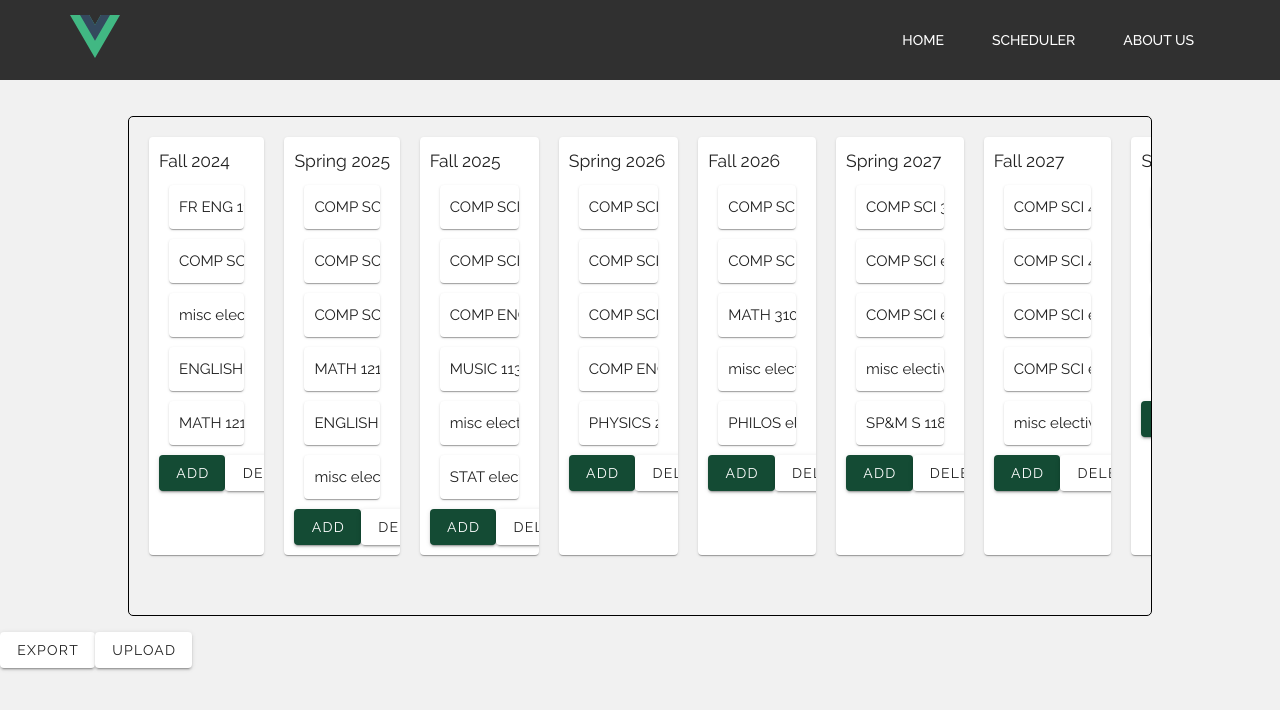
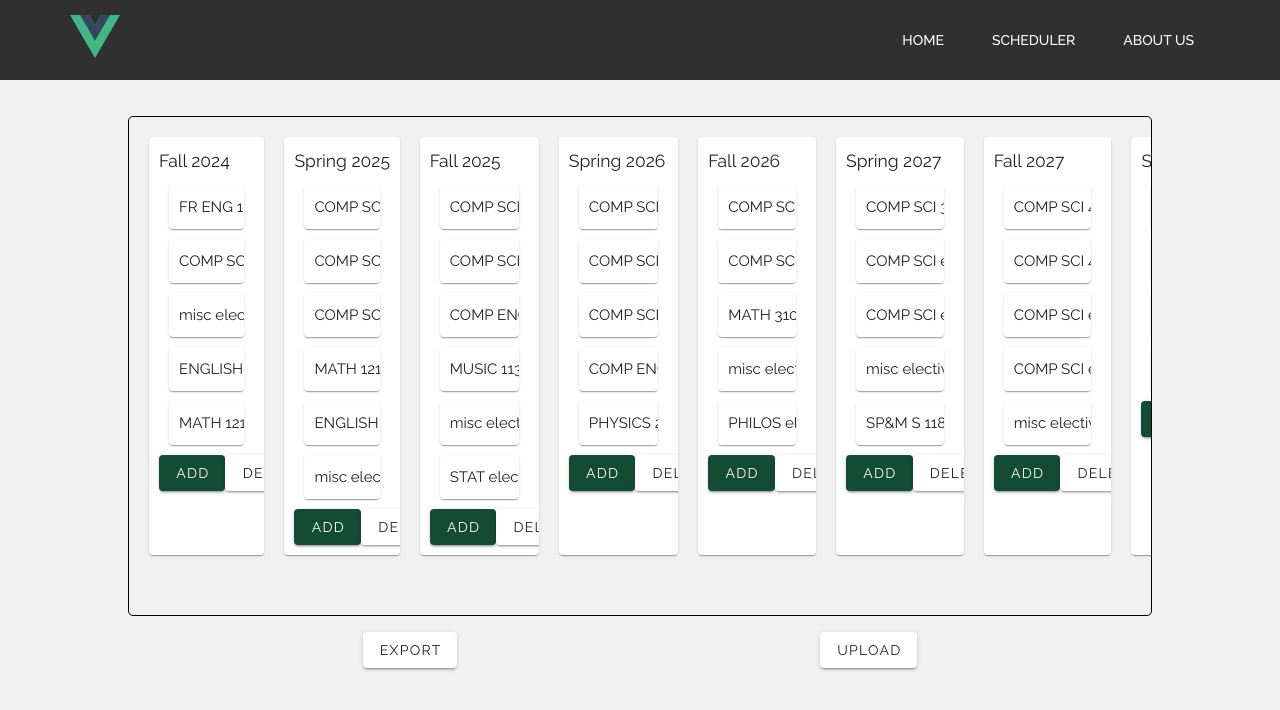
Before and after one commit to capstone-2-schedule-planner/frontend, a Vue app in the folder schedule-planner/: page /Scheduler in a window 1280 px wide. Shown: the top 710 px of the page. Built offline with nearby package versions, Linux system fonts and the light colour scheme.

Commit message:
just some css changes

```diff
--- a/schedule-planner/src/views/Scheduler.vue
+++ b/schedule-planner/src/views/Scheduler.vue
@@ -67,8 +67,10 @@
       </div>
     </div>
   </v-container>
-  <v-btn @click="handleExport">Export</v-btn>
-  <v-btn @click="this.fileUploaderDialog = true">Upload</v-btn>
+  <div class="export-and-upload">
+    <v-btn @click="handleExport">Export</v-btn>
+    <v-btn @click="this.fileUploaderDialog = true">Upload</v-btn>
+  </div>
   <v-dialog v-model="addCourseDialog" transition="dialog-bottom-transition" width="750px">
     <template v-slot:default="{ dialogActive }">
       <v-card>
@@ -694,4 +696,10 @@
   padding: 2;
   margin-left: 10px;
 }
+
+.export-and-upload {
+  display: flex;
+  justify-content:space-evenly;
+  align-items: center;
+}
 </style>
```
